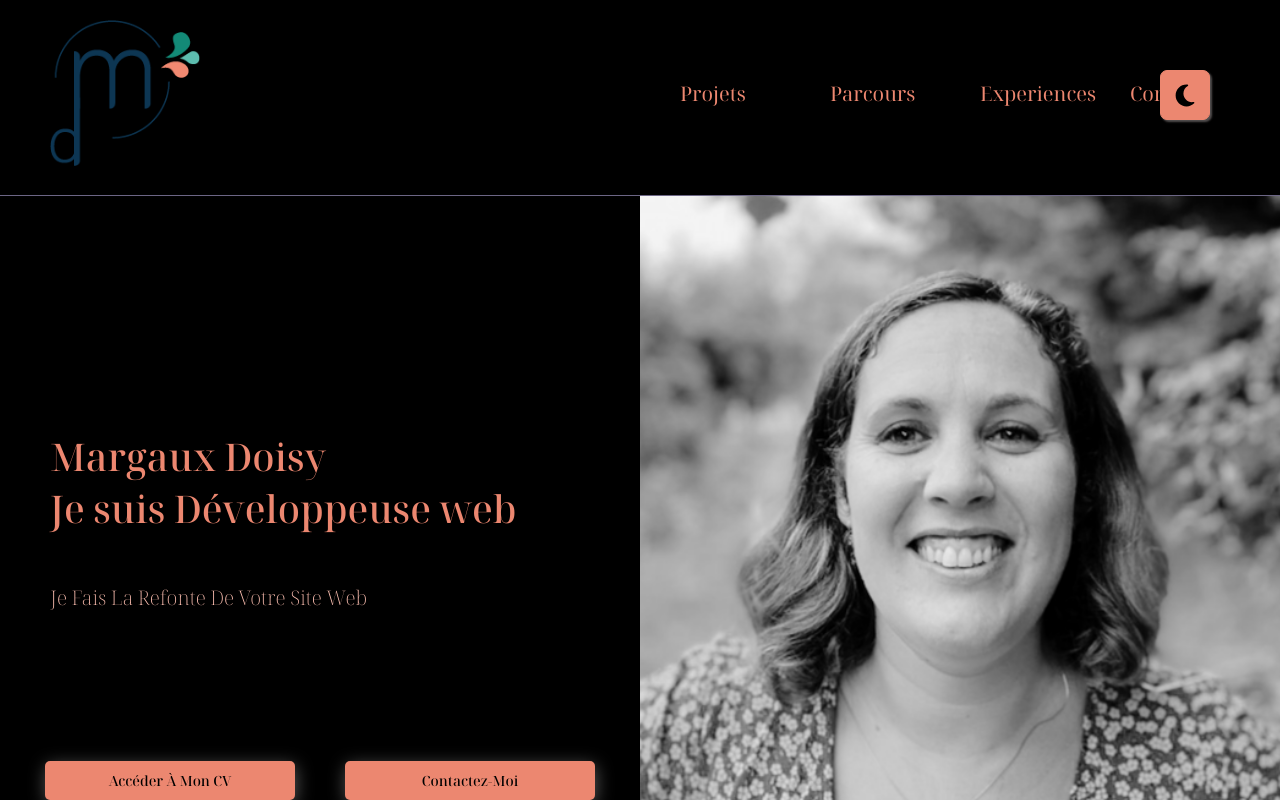
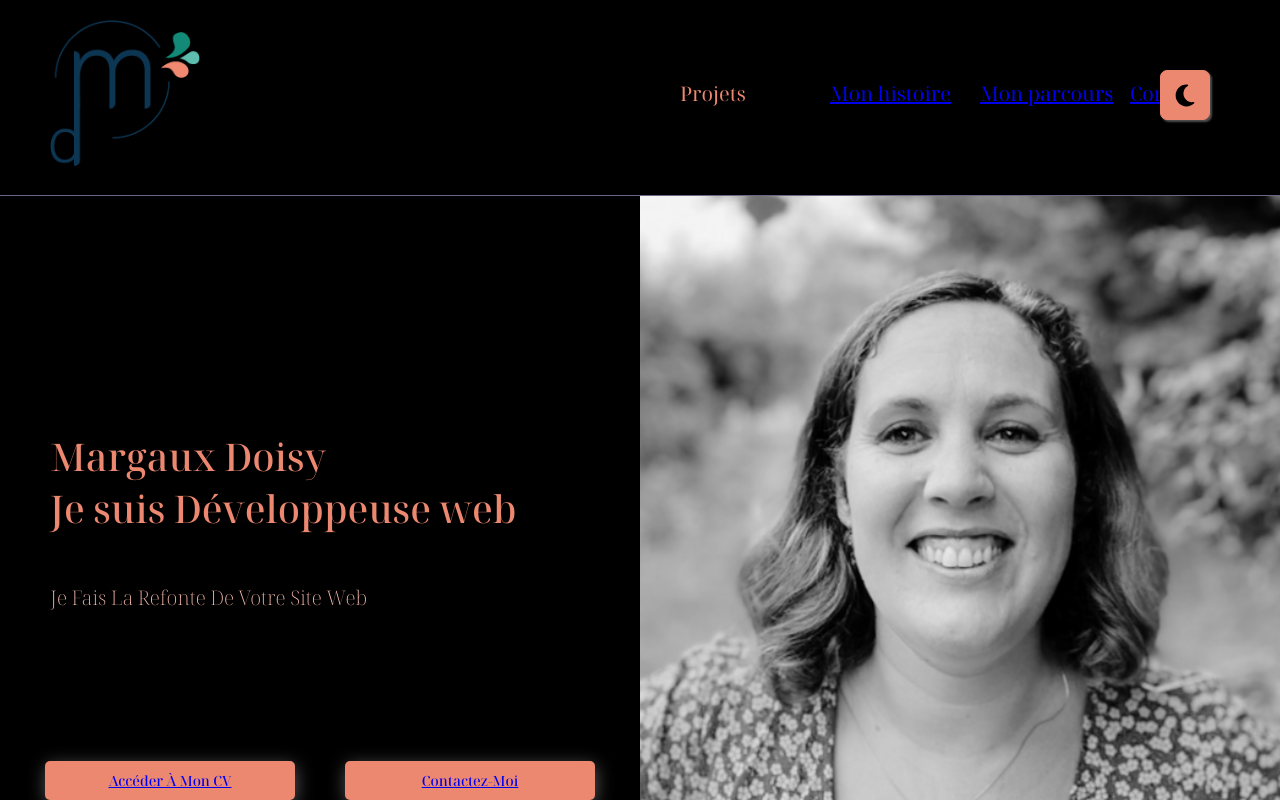
Before and after one commit to Margauxdo/portfolio_MargauxDoisy, a React (Create React App) app in the folder portfolio/: page / in a window 1280 px wide. Shown: the top 800 px of the page. Built offline with nearby package versions, Linux system fonts and the light colour scheme.

Commit message:
liens + imageCv

```diff
--- a/portfolio/src/App.js
+++ b/portfolio/src/App.js
@@ -5,6 +5,8 @@ import { FontAwesomeIcon } from '@fortawesome/react-fontawesome';
 import { faMoon, faSun } from '@fortawesome/free-solid-svg-icons';
 import Home from "./pages/Home";
 import CVonline from "./pages/Cvonline";
+import Apropos from "./components/Apropos";
+import ContactForm from "./components/ContactForm";
 
 
 
@@ -51,7 +53,9 @@ function App() {
         <div className="progressBar" ></div>
         <Routes>
           <Route path="/" element={<Home />} />
+          <Route path="/monHistoire" element={<Apropos/>} />
           <Route path="/cvonline" element={<CVonline />} />
+          <Route path="/contact" element={<ContactForm/>} />
           <Route path="*" element={<Erreur404 />} />
 
         </Routes>
--- a/portfolio/src/components/Apropos.js
+++ b/portfolio/src/components/Apropos.js
@@ -1,11 +1,18 @@
 import React from 'react';
 import { Link } from 'react-router-dom';
 import '../styles/components/Apropos.css';
+import Logo from './Logo';
+
 
 
 const Apropos = () => {
     return (
         <div className='AboutMe'>
+
+<div className="progressBar"></div>
+<Logo/>
+
+
 <h3> " Je vous aide à concevoir un site web ou une application mobile, en recherchant des solutions digitales adaptés a votre besoin "</h3>
             <div className='portrait-margaux'>
 
--- a/portfolio/src/components/ContactForm.js
+++ b/portfolio/src/components/ContactForm.js
@@ -1,7 +1,13 @@
 import React, { useState } from "react";
 import'../styles/components/ContactForm.css';
+import Logo from "./Logo";
+
+
+
 
 const ContactForm = () => {
+
+
 
   const [formData, setFormData] = useState({
     firstName: "",
@@ -57,6 +63,10 @@ const ContactForm = () => {
   };
 
   return (
+    <div className="mainContact">
+      <Logo/>
+
+
 
 
     <form onSubmit={handleSubmit}>
@@ -100,7 +110,9 @@ const ContactForm = () => {
       </label>
       <button type="submit">Envoyer</button>
     </form>
+    </div>
   );
 };
 
+
 export default ContactForm;
--- /dev/null
+++ b/portfolio/src/components/Error404.js
@@ -0,0 +1,11 @@
+import React from 'react';
+
+const Error404 = () => {
+    return (
+        <div className='error404'>
+            <img className='error404' src='./error404.jpg' alt='Error 404'/>
+        </div>
+    );
+};
+
+export default Error404;
--- a/portfolio/src/components/Footer.js
+++ b/portfolio/src/components/Footer.js
@@ -13,11 +13,11 @@ const Footer = () => {
             </div>
             <div className='textfooter'>
             <Link to="/cvonline">
-                    <p>Accédez à mon CV en ligne</p>
+                    <p>Télécharger mon cv</p>
                 </Link>
                 <ul className='listReseaux'>
-                    <li><Github/></li>
-                    <li><Linkedin/></li>
+                    <li><a href='https://github.com/Margauxdo'><Github/></a></li>
+                    <li><a href='https://www.linkedin.com/in/margaux-doisy-089a90b8/'><Linkedin/></a></li>
                     <li></li>
                 </ul>
             </div>
--- /dev/null
+++ b/portfolio/src/components/ImgCv.js
@@ -0,0 +1,11 @@
+import React from 'react';
+
+const ImgCv = () => {
+    return (
+        <div>
+            <img className='image du cv' src='./portrait.png' alt='portrait margaux doisy'/>
+        </div>
+    );
+};
+
+export default ImgCv;
--- a/portfolio/src/components/Menu.js
+++ b/portfolio/src/components/Menu.js
@@ -1,4 +1,6 @@
 import React from 'react';
+import '../components/Apropos';
+import { Link } from 'react-router-dom';
 import '../styles/components/Menu.css';
 
 const Menu = () => {
@@ -7,9 +9,10 @@ const Menu = () => {
             <ul>
 
                 <li>Projets</li>
-                <li>Parcours</li>
-                <li>Experiences</li>
-                <li>Contact</li>
+                <li><Link to="/monHistoire">Mon histoire</Link></li>
+                <li><Link to="/cvonline"> Mon parcours</Link></li>
+                <li><Link to="/contact">Contact </Link></li>
+
             </ul>
         </div>
     );
--- a/portfolio/src/pages/Cvonline.js
+++ b/portfolio/src/pages/Cvonline.js
@@ -5,6 +5,7 @@ import { Link } from 'react-router-dom';
 
 import Logo from '../components/Logo';
 import Menu from '../components/Menu';
+import ImgCv from '../components/ImgCv';
 
 
 
@@ -18,10 +19,11 @@ const CVonline = () => {
             <Logo/>
             <Menu/>
 
+
             <div className='containAPropos'>
                 <div className='imageSection'>
                     <div className='headerHistory'>
-
+                        <ImgCv/>
                     </div>
                 </div>
                 <div className='textSection'>
--- a/portfolio/src/pages/Erreur404.js
+++ b/portfolio/src/pages/Erreur404.js
@@ -1,12 +1,18 @@
 import React from 'react';
 import Logo from '../components/Logo';
-import Menu from '../components/Menu';
+import Error404 from '../components/Error404';
+
 
 const Erreur404 = () => {
     return (
-        <div>
+        <div className='mainError'>
             <Logo/>
-            <Menu/>
+
+            <div className='imgError'>
+
+                <Error404/>
+            </div>
+
         </div>
     );
 };
--- a/portfolio/src/pages/Home.js
+++ b/portfolio/src/pages/Home.js
@@ -8,6 +8,7 @@ import Footer from '../components/Footer';
 import Services from '../components/Services';
 import ContactForm from '../components/ContactForm';
 import Apropos from '../components/Apropos';
+import { Link } from 'react-router-dom';
 
 const Home = () => {
     return (
@@ -34,8 +35,8 @@ const Home = () => {
                     </div>
                     <AnimationText/>
                     <div className='buttonHeader'>
-                        <button className='cvOnline' href='./Cvonline.js' >Accéder à mon CV</button>
-                        <button className='contactme'>Contactez-moi</button>
+                        <button className='CVOnline' ><Link to="/cvonline">  Accéder à mon CV</Link></button>
+                        <button className='contactme'><Link to="/contact">Contactez-moi </Link></button>
                     </div>
                 </div>
                 <div className='headerimg'>
```
Also changed, not shown: portfolio/public/error404.jpg (added), 1 other file (tests, documents, lock files or other folders).
